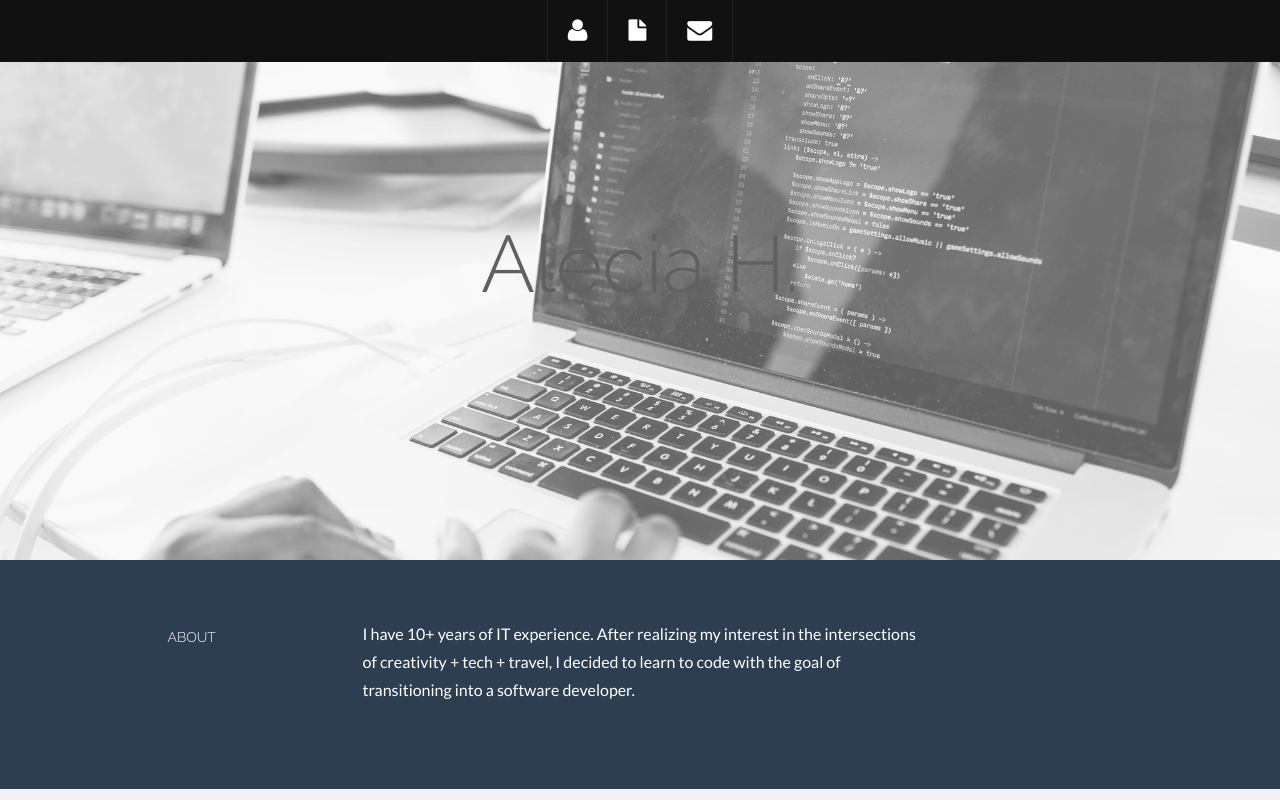
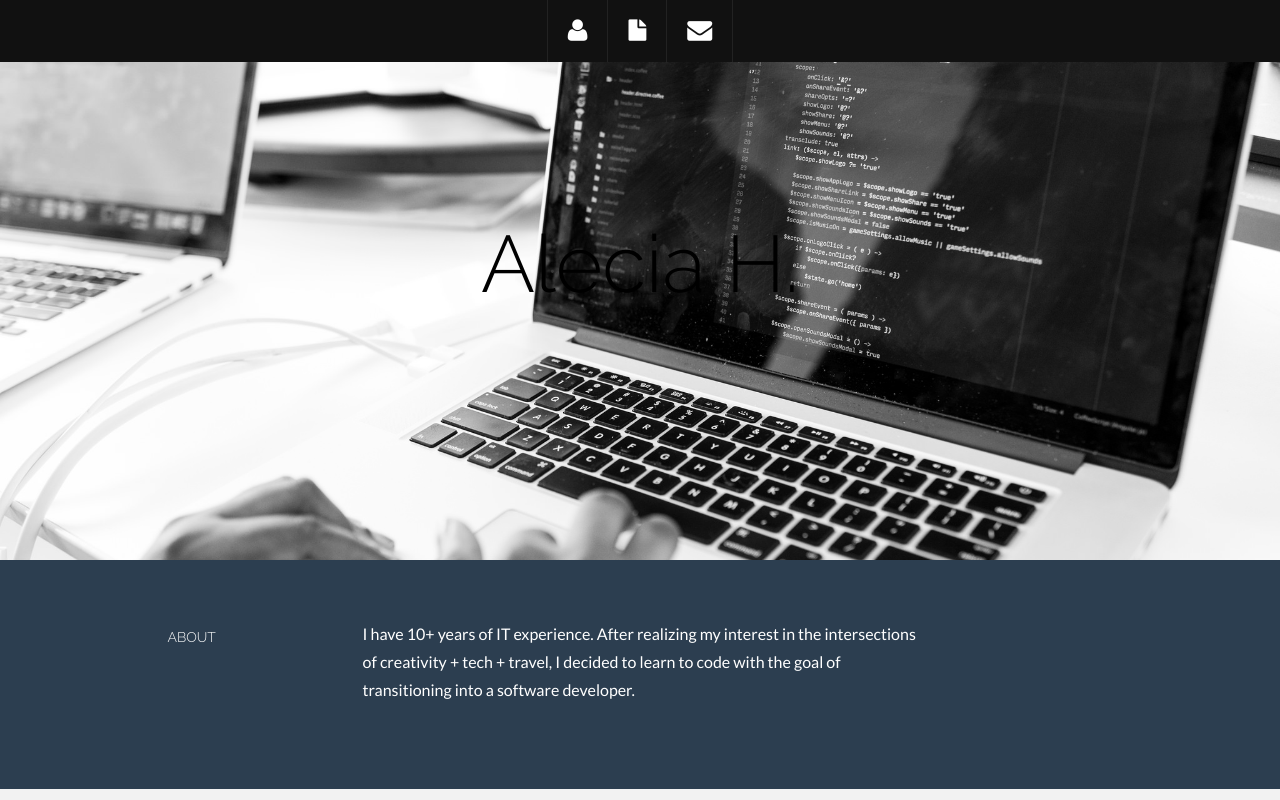
Before and after one commit to ale-cia/ale-cia.github.io, a plain HTML site: page index.html in a window 1280 px wide. Shown: the top 800 px of the page. Drawn offline with Linux system fonts and the light colour scheme.

Commit message:
Update main.css

```diff
--- a/kelvin/Theme/assets/css/main.css
+++ b/kelvin/Theme/assets/css/main.css
@@ -161,7 +161,7 @@ Wrap */
 	background-attachment: relative;
 	background-position: center center;
 	min-height: 500px;
-	opacity: 0.6;
+/* 	opacity: 0.6; */
 	width: 100%;
 
     -webkit-background-size: 100%;
```
